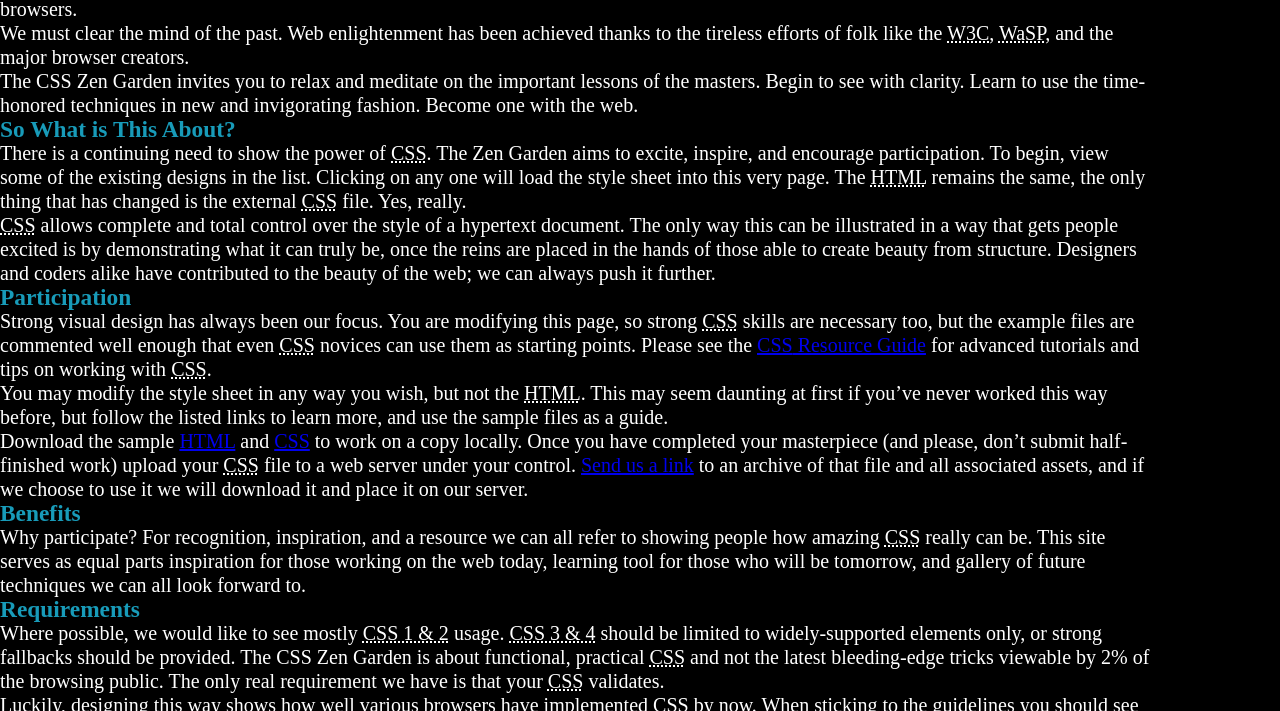
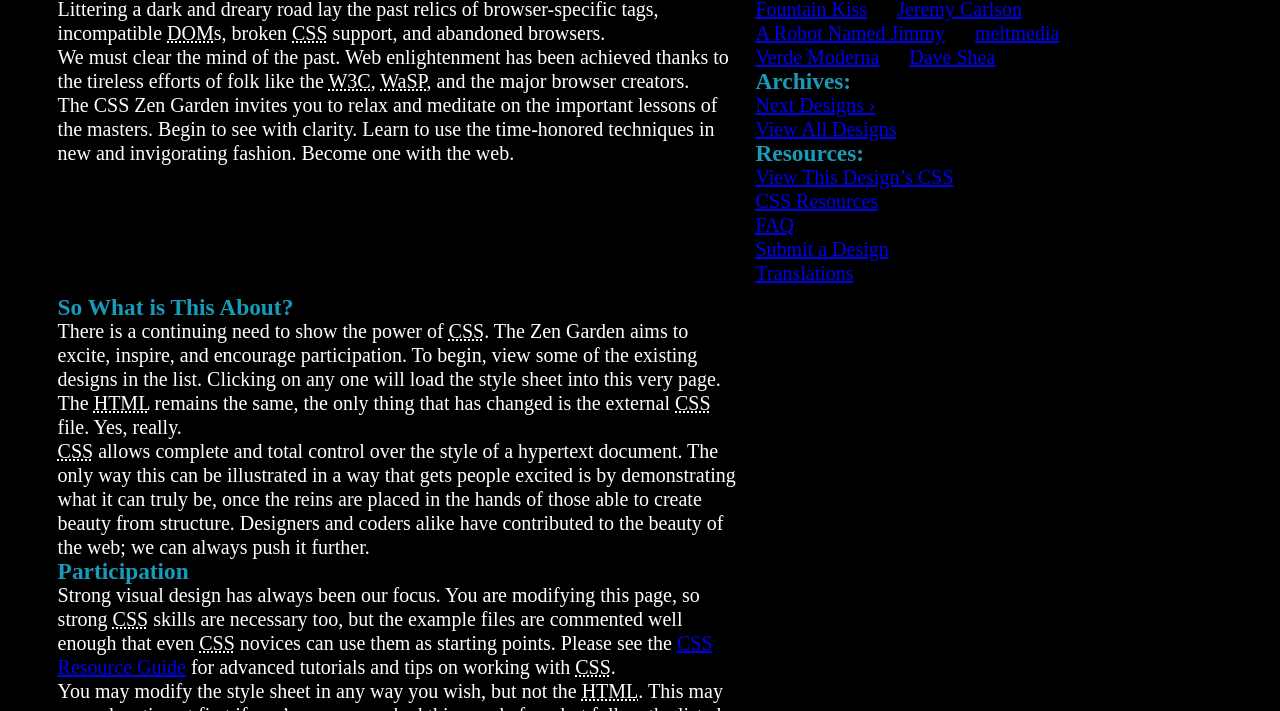
Before and after one commit to DelrioRamirez4321/CIS-02B-Final-Project, a plain HTML site: page index.html in a window 1280 px wide. Shown: the part 147-858 px from the top of the page. Drawn offline with Linux system fonts and the light colour scheme.

Commit message:
basic loadout for css2

```diff
--- a/css/style2.css
+++ b/css/style2.css
@@ -12,7 +12,12 @@ body {
 
 .page-wrapper {
     display:grid;
-    grid-template-columns: auto(12, 1fr)
+    grid-template-columns: repeat(3, 1fr);
+    width: 90%;
+    margin:0 auto;
+    grid-gap: 10px;
+
+
 }
 
 h1 {
@@ -26,6 +31,19 @@ h2, h3 {
 p{
     color:white;
 }
-.intro > header {
+.intro {
+    grid-column-start: 1;
+    grid-column-end: 3;
+}
 
+#zen-supporting {
+    grid-column-start: 1;
+    grid-column-end: 3;
 }
+
+.sidebar {
+    grid-column-start: 3;
+    grid-column-end: 4;
+    grid-row-start: 1;
+    grid-row-end: 2;
+}
```
